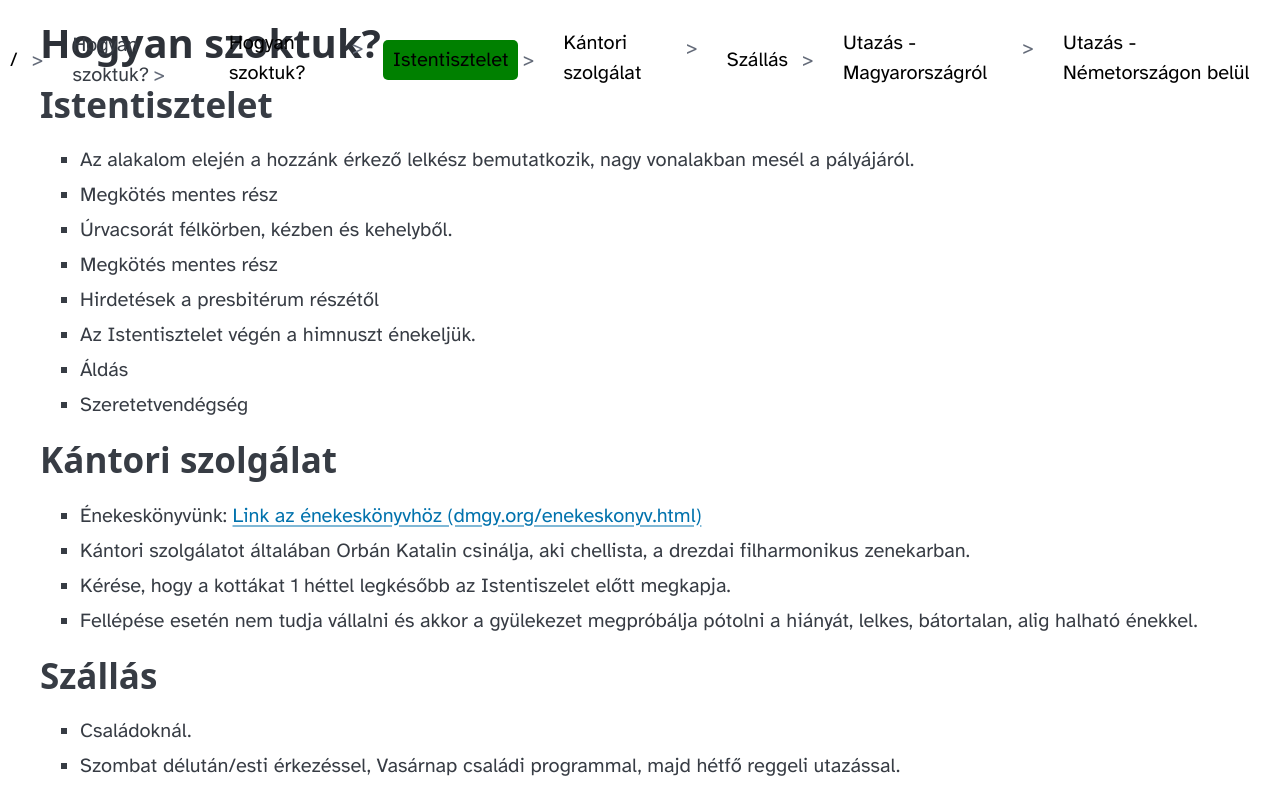
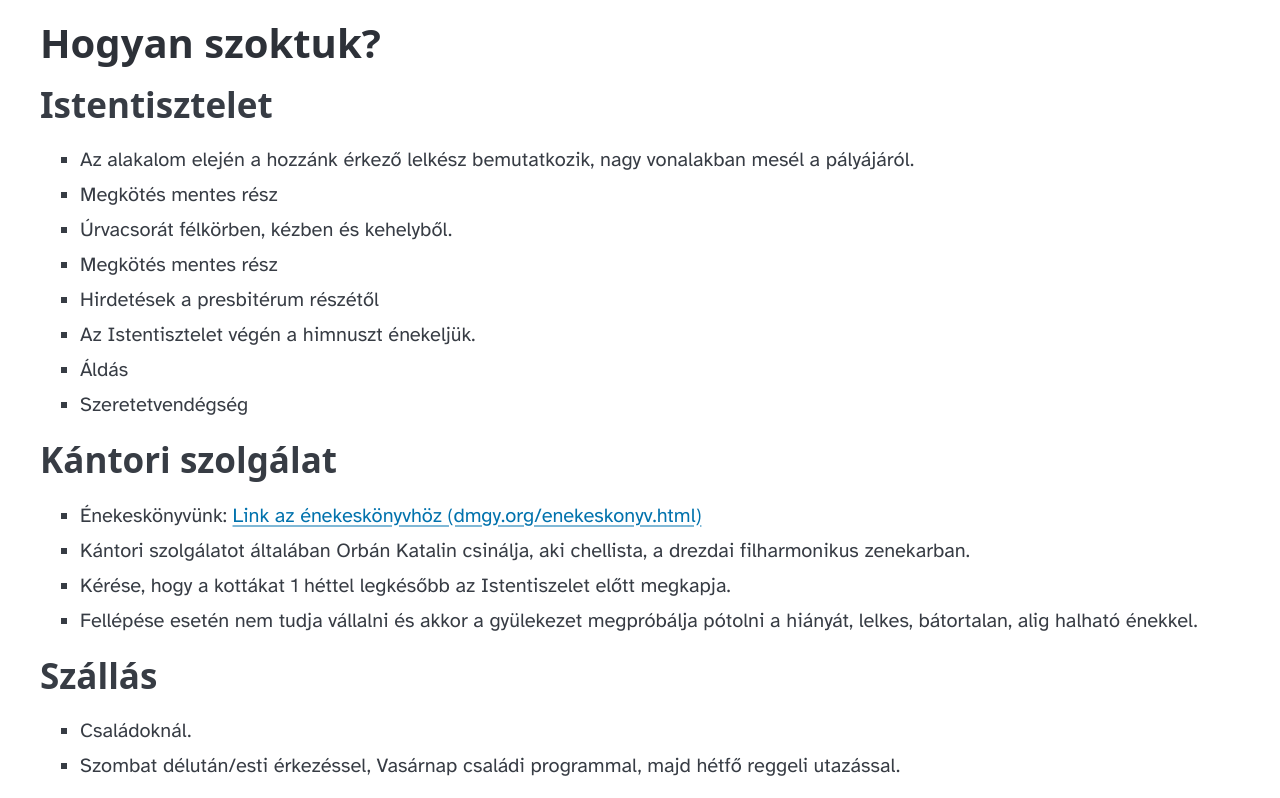
Before and after one commit to GeriHonti/dmgy-honlap, a plain HTML site: page hogyanszoktuk.html in a window 1280 px wide. Shown: the top 798 px of the page. Drawn offline with nearby package versions, Linux system fonts and the light colour scheme.

Commit message:
deleted the ugly nav

```diff
--- a/hogyanszoktuk.html
+++ b/hogyanszoktuk.html
@@ -42,14 +42,6 @@
   </head>
   <body>
     <main class="container">
-
-    	<nav aria-label="breadcrumb">
-  			<ul id="dynamic-nav">
-    			<li><a href="https://dmgy.org">/</a></li>
-	    		<li>Hogyan szoktuk?</li>
-  			</ul>
-			</nav>
-
       <h1>Hogyan szoktuk?</h1>
 
       <div>
```
